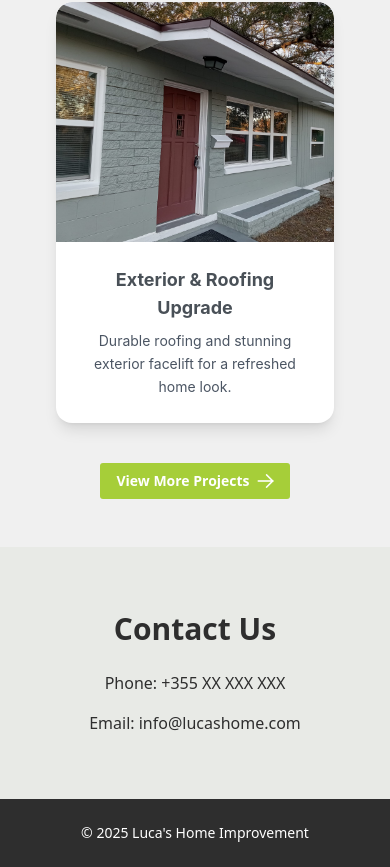
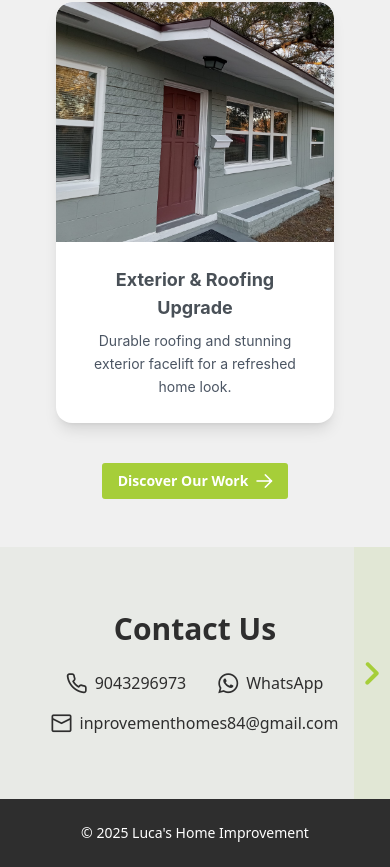
Before and after one commit to Amarildo05/Lucas-Home-Improvement, a React (Vite) app: page / in a window 390 px wide. Shown: the part 3140-4007 px from the top of the page. Built offline with nearby package versions, Linux system fonts and the light colour scheme.

Commit message:
completed Hoempage/ Full Mobile responsive / added imporvements

```diff
--- a/src/App.jsx
+++ b/src/App.jsx
@@ -12,6 +12,7 @@ import ContactPage from "./pages/ContactPage";
 
 import Navbar from "./components/Navbar";
 import Footer from "./components/Footer";
+import BackTop from "./components/common/BackTop";
 
 export default function App() {
   return (
@@ -23,6 +24,7 @@ export default function App() {
         <Route path="/projects" element={<ProjectsPage />} />
         <Route path="/contact" element={<ContactPage />} />
       </Routes>
+      <BackTop />
       <Footer />
     </Router>
   );
--- /dev/null
+++ b/src/components/common/BackTop.jsx
@@ -0,0 +1,10 @@
+import { ScrollTop } from "primereact/scrolltop";
+
+export default function BackTop() {
+  return (
+    <ScrollTop
+      threshold={200}
+      className="!bg-brand-green !text-brand-dark !border-none rounded-full shadow-lg transition-transform duration-300 hover:scale-110 w-10 h-10 md:w-12 md:h-12"
+    />
+  );
+}
--- a/src/components/homePage/Contact.jsx
+++ b/src/components/homePage/Contact.jsx
@@ -1,9 +1,62 @@
 export default function Contact() {
   return (
-    <section id="contact" className="py-16 px-6 md:px-20 text-center">
+    <section
+      id="contact"
+      className="relative py-16 px-6 md:px-20 text-center overflow-hidden"
+    >
       <h2 className="text-3xl font-bold mb-6">Contact Us</h2>
-      <p className="mb-4">Phone: +355 XX XXX XXX</p>
-      <p>Email: info@lucashome.com</p>
+
+      <div className="flex flex-col items-center gap-4 text-base md:text-lg font-medium text-brand-dark">
+        <div className="flex items-center justify-center gap-8">
+          {/* Phone */}
+          <a
+            href="tel:9043296973"
+            className="flex items-center gap-2 transition-transform duration-300 hover:scale-110 hover:text-brand-green"
+          >
+            <i className="pi pi-phone text-xl font-bold"></i>
+            <span>9043296973</span>
+          </a>
+
+          {/* WhatsApp */}
+          <a
+            href="https://wa.me/+19043296973"
+            target="_blank"
+            rel="noopener noreferrer"
+            className="flex items-center gap-2 transition-transform duration-300 hover:scale-110 hover:text-brand-green"
+          >
+            <i className="pi pi-whatsapp text-xl font-bold"></i>
+            <span>WhatsApp</span>
+          </a>
+        </div>
+
+        {/* Email */}
+        <div>
+          <a
+            href="mailto:inprovementhomes84@gmail.com"
+            onClick={(e) => {
+              if (window.innerWidth > 768) {
+                window.open(
+                  "https://mail.google.com/mail/?view=cm&to=inprovementhomes84@gmail.com",
+                  "_blank"
+                );
+                e.preventDefault();
+              }
+            }}
+            className="flex items-center justify-center gap-2 transition-transform duration-300 hover:scale-110 hover:text-brand-green"
+          >
+            <i className="pi pi-envelope text-xl font-bold"></i>
+            <span>inprovementhomes84@gmail.com</span>
+          </a>
+        </div>
+      </div>
+
+      {/* Arrow Button */}
+      <a
+        href="/contact"
+        className="absolute top-0 right-0 h-full flex items-center justify-center bg-brand-green/10 text-brand-green hover:bg-brand-green/20 hover:scale-110 transition-transform duration-300"
+      >
+        <i className="pi pi-angle-right text-4xl md:text-5xl" />
+      </a>
     </section>
   );
 }
--- a/src/components/homePage/Projects.jsx
+++ b/src/components/homePage/Projects.jsx
@@ -61,7 +61,7 @@ export default function Projects() {
 
       <div className="flex justify-center">
         <Button
-          label="View More Projects"
+          label="Discover Our Work"
           icon="pi pi-arrow-right"
           iconPos="right"
           onClick={() => navigate("/projects")}
--- a/src/pages/ProjectsPage.jsx
+++ b/src/pages/ProjectsPage.jsx
@@ -1,5 +1,8 @@
 export default function ProjectsPage() {
   return (
-    <div>Projects</div>
-  )
+    <div>
+      See some of our work and the transformations we’ve delivered for our
+      clients.
+    </div>
+  );
 }
```
